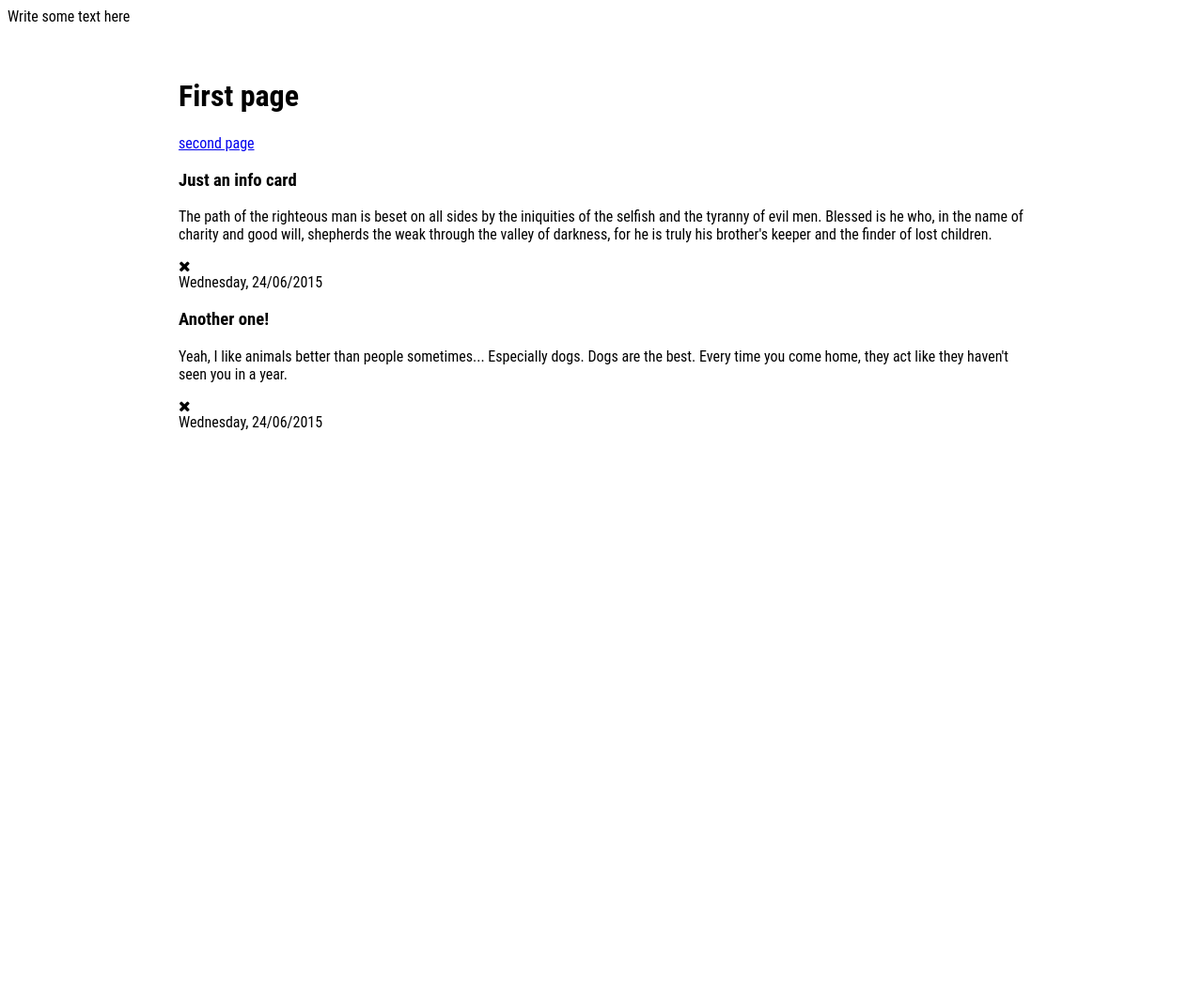
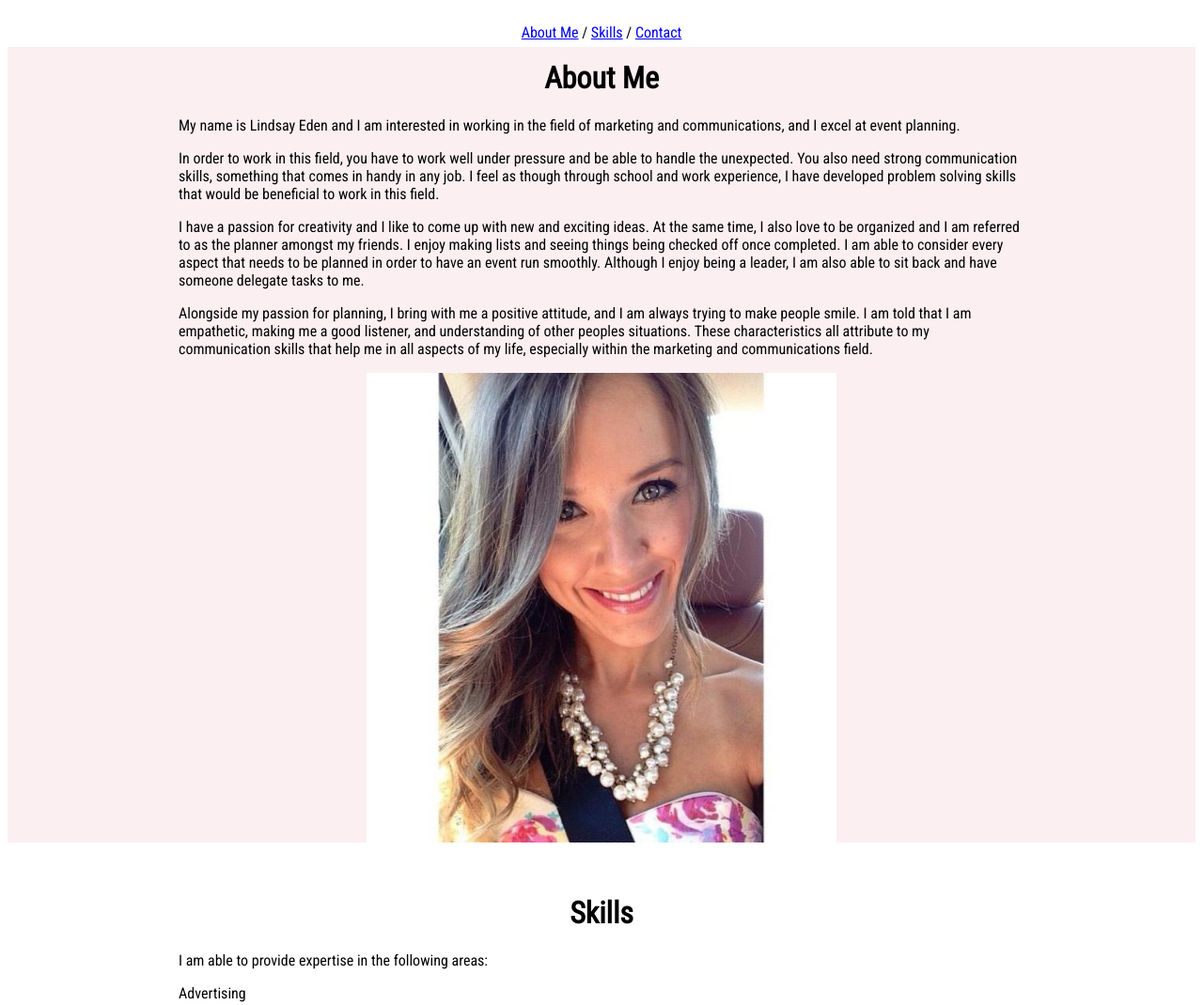
Before and after one commit to lindsayeden/lindsayportfolio, a website: page client/index.html in a window 1280 px wide. Shown: the top 1070 px of the page at 94% size. Before the commit the page ends 800 px from the top, so only its background shows below. Drawn offline with Linux system fonts and the light colour scheme.

Commit message:
Changed styles to capital S

```diff
--- a/client/index.html
+++ b/client/index.html
@@ -1,72 +1,87 @@
 <html>
 	<head>
-		<link href='http://fonts.googleapis.com/css?family=Lato' rel='stylesheet' type='text/css'>
 		<link rel="stylesheet" href="http://maxcdn.bootstrapcdn.com/font-awesome/4.3.0/css/font-awesome.min.css">
+		<link rel="Stylesheet" type="text/css" href="Styles/Base.css"/>
+		<link href='http://fonts.googleapis.com/css?family=Roboto+Condensed' rel='stylesheet' type='text/css'>
+	</head>
 
-		<link href='styles/base.css' rel='stylesheet' type='text/css'>
-		<link href='styles/page1.css' rel='stylesheet' type='text/css'>
+	<body>
+
+		<nav class='fixed-nav-bar'>
+			<a href="#About">About Me</a> /
+			<a href="#Skills">Skills</a> /
+			<a href="#Contact">Contact</a>
+		</nav>
+
+		<div id="About">
+			<div class='container'>
 
 
-		<title>Page Numba #1 Is the best</title>
-	</head>
-	<body>
+				<h1>
+					<header><a>About Me</a></header>
+				</h1>
 
-		Write some text here
+				<p>My name is Lindsay Eden and I am interested in working in the field of marketing and communications, and I excel at event planning.</p>
 
-		<div class='container'>
-			<h1> First page </h1>
+				<p>In order to work in this field, you have to work well under pressure and be able to handle the unexpected. You also need strong communication skills, something that comes in handy in any job. I feel as though through school and work experience, I have developed problem solving skills that would be beneficial to work in this field.</p>
 
-			<a href='page2.html'>second page</a>
+				<p>I have a passion for creativity and I like to come up with new and exciting ideas. At the same time, I also love to be organized and I am referred to as the planner amongst my friends. I enjoy making lists and seeing things being checked off once completed. I am able to consider every aspect that needs to be planned in order to have an event run smoothly. Although I enjoy being a leader, I am also able to sit back and have someone delegate tasks to me.</p>
 
+				<p>Alongside my passion for planning, I bring with me a positive attitude, and I am always trying to make people smile. I am told that I am empathetic, making me a good listener, and understanding of other peoples situations. These characteristics all attribute to my communication skills that help me in all aspects of my life, especially within the marketing and communications field.</p>
 
-			<div class='infoBox'>
+				<img src="Lindsay Portfolio Picture.jpg" class= "PortfolioPicture" style="width:500px; height:relative">
 
-
-
-				<h3>Just an info card</h3>
-
-
-				<p class='description'>
-					The path of the righteous man is beset on all sides by the iniquities of the selfish and the tyranny of evil men. Blessed is he who, in the name of charity and good will, shepherds the weak through the valley of darkness, for he is truly his brother's keeper and the finder of lost children.
-				</p>
-
-				<div class='closeButton'>
-					<i class='fa fa-times'></i>
-				</div>
-
-				<div class='date'>
-					Wednesday, 24/06/2015
 			</div>
 		</div>
 
+		<div id="Skills">
+			<div class='container'>
 
+			<h1>
+				<header>Skills</header>
+			</h1>
 
+			<p>I am able to provide expertise in the following areas:</p>
 
+			<p>Advertising</p>
 
+			<p>Branding</p>
 
+			<p>Consumer Research</p>
 
+			<p>Corporate Communications</p>
 
+			<p>Creative Strategies and Media Technology</p>
 
+			<p>Event Management</p>
 
+			<p>Marketing</p>
 
-			<div class='infoBox'>
-				<h3>Another one!</h3>
-				<p class='description'>
-					Yeah, I like animals better than people sometimes... Especially dogs. Dogs are the best. Every time you come home, they act like they haven't seen you in a year.
-				</p>
+			<p>Media Relations</p>
 
-				<div class='closeButton'>
-					<i class='fa fa-times'></i>
-				</div>
+			<p>Project Management</p>
 
-				<div class='date'>
-					Wednesday, 24/06/2015
+			<p>Public Relations</p>
+
+			<p>Strategic Planning</p>
+
  			</div>
  		</div>
 
+ 		<div id="Contact">
+		<div class='container'>
 
+			<h1>
+				<header>Contact</header>
+			</h1>
 
+			<i class="fa fa-envelope"></i>
+			<a href="mailto:lindsayeden3@gmail.com">lindsayeden3@gmail.com</a>
 
-		<div>
+			<p><i class="fa fa-phone"></i> p: 519-749-5090</p>
+
+			<i class="fa fa-linkedin-square"></i> <a href="https://www.linkedin.com/profile/public-profile-settings?trk=prof-edit-edit-public_profile">LinkedIn</a>
+
+		</div>
 	</body>
 </html>
```
Also changed, not shown: client/First Page.html (deleted, +0 -87 lines), client/pic_mountain.jpg (deleted). Lines whose indentation alone changed are shown as unchanged.
